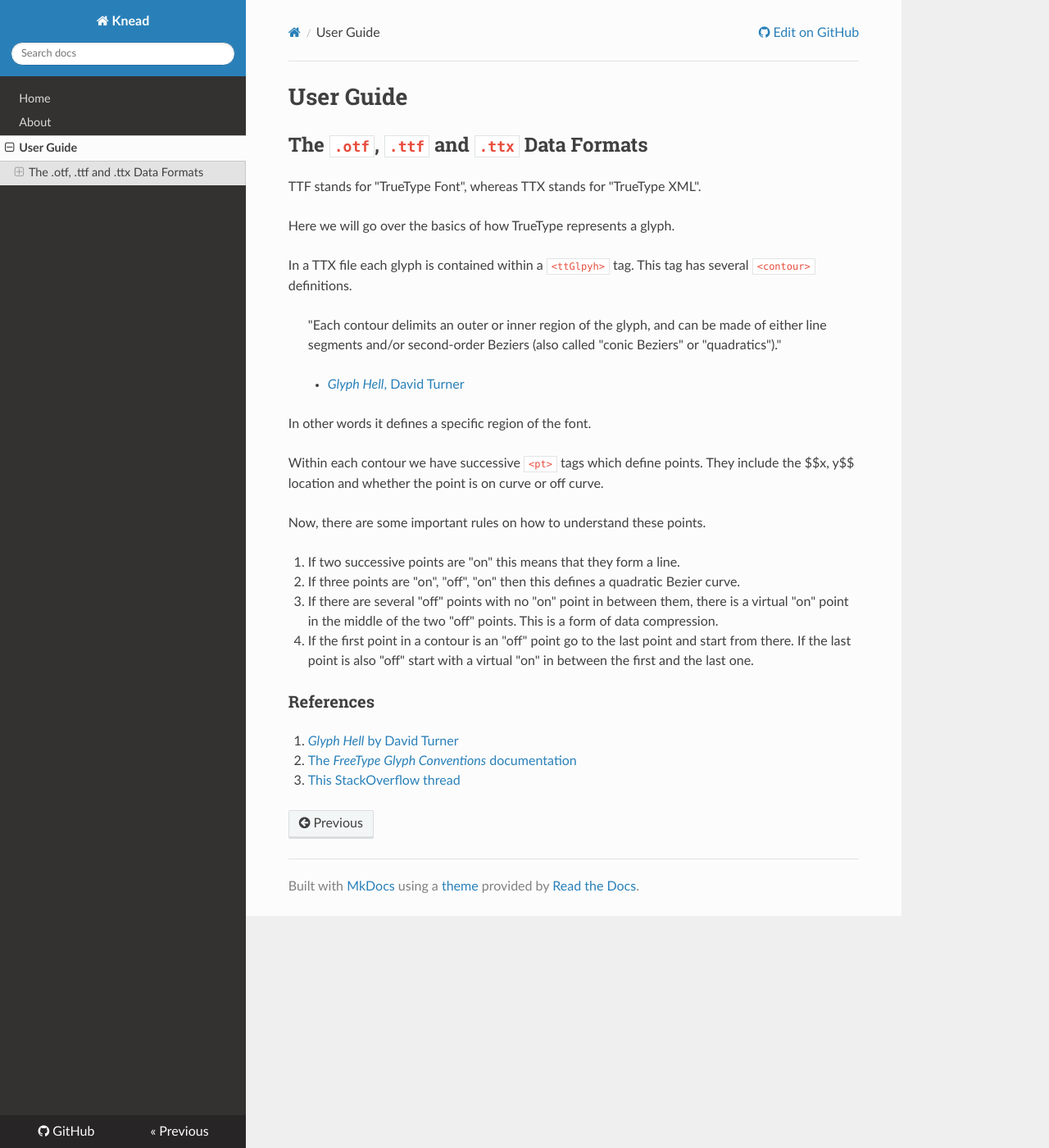
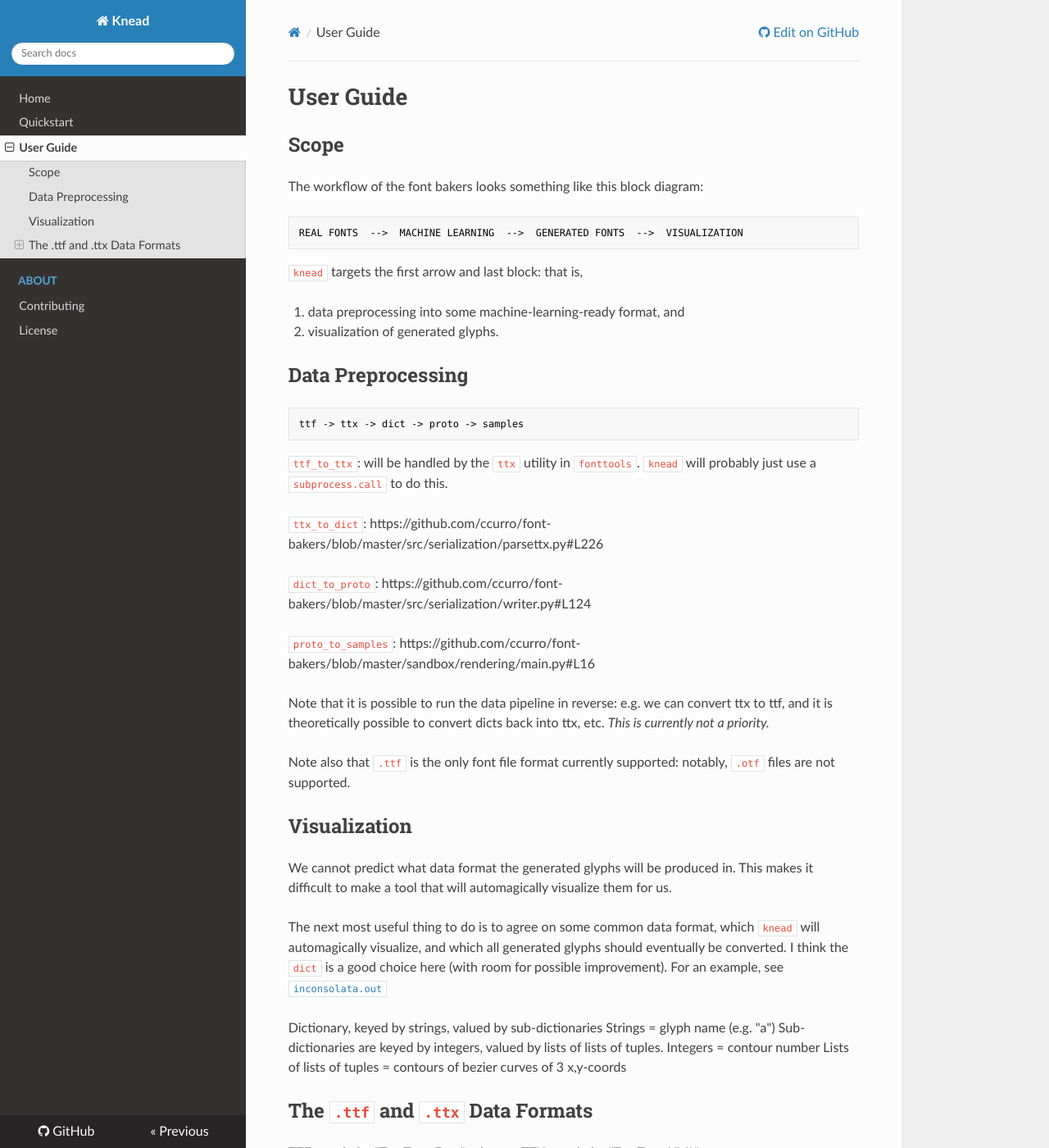
Before and after one commit to font-bakers/knead, an MkDocs documentation site: the page built from docs/user-guide.md, in a window 1280 px wide and 1400 px high. Shown: the whole window at 82% size. Built offline with MkDocs 1.6.1, drawn with Linux system fonts in a browser that asks for light colours; nearby versions of some CDN libraries.

Commit message:
DOC: update docs (#27)

````diff
--- a/docs/user-guide.md
+++ b/docs/user-guide.md
@@ -1,6 +1,59 @@
 # User Guide
 
-## The `.otf`, `.ttf` and `.ttx` Data Formats
+## Scope
+
+The workflow of the font bakers looks something like this block diagram:
+
+```
+REAL FONTS  -->  MACHINE LEARNING  -->  GENERATED FONTS  -->  VISUALIZATION
+```
+
+`knead` targets the first arrow and last block: that is,
+
+1. data preprocessing into some machine-learning-ready format, and
+2. visualization of generated glyphs.
+
+## Data Preprocessing
+
+```
+ttf -> ttx -> dict -> proto -> samples
+```
+
+`ttf_to_ttx`: will be handled by the `ttx` utility in `fonttools`. `knead` will
+probably just use a `subprocess.call` to do this.
+
+`ttx_to_dict`: https://github.com/ccurro/font-bakers/blob/master/src/serialization/parsettx.py#L226
+
+`dict_to_proto`: https://github.com/ccurro/font-bakers/blob/master/src/serialization/writer.py#L124
+
+`proto_to_samples`: https://github.com/ccurro/font-bakers/blob/master/sandbox/rendering/main.py#L16
+
+Note that it is possible to run the data pipeline in reverse: e.g. we can
+convert ttx to ttf, and it is theoretically possible to convert dicts back into
+ttx, etc. _This is currently not a priority._
+
+Note also that `.ttf` is the only font file format currently supported: notably,
+`.otf` files are not supported.
+
+## Visualization
+
+We cannot predict what data format the generated glyphs will be produced in.
+This makes it difficult to make a tool that will automagically visualize them
+for us.
+
+The next most useful thing to do is to agree on some common data format, which
+`knead` will automagically visualize, and which all generated glyphs should
+eventually be converted. I think the `dict` is a good choice here (with room for
+possible improvement). For an example, see
+[`inconsolata.out`](https://github.com/ccurro/font-bakers/blob/master/fonts/inconsolata.out)
+
+Dictionary, keyed by strings, valued by sub-dictionaries
+Strings = glyph name (e.g. "a")
+Sub-dictionaries are keyed by integers, valued by lists of lists of tuples.
+Integers = contour number
+Lists of lists of tuples = contours of bezier curves of 3 x,y-coords
+
+## The `.ttf` and `.ttx` Data Formats
 
 TTF stands for "TrueType Font", whereas TTX stands for "TrueType XML".
 
--- a/mkdocs.yml
+++ b/mkdocs.yml
@@ -2,6 +2,9 @@ site_name: Knead
 repo_url: https://github.com/font-bakers/knead
 nav:
     - Home: index.md
-    - About: about.md
+    - Quickstart: quickstart.md
     - User Guide: user-guide.md
+    - About:
+      - Contributing: https://github.com/font-bakers/knead/blob/master/CONTRIBUTING.md
+      - License: https://github.com/font-bakers/knead/blob/master/LICENSE
 theme: readthedocs
````
Also changed, not shown: CONTRIBUTING.md (+9 -0 lines), docs/about.md (deleted, +0 -70 lines), docs/index.md (+1 -1 lines), docs/quickstart.md (added, +35 -0 lines).
